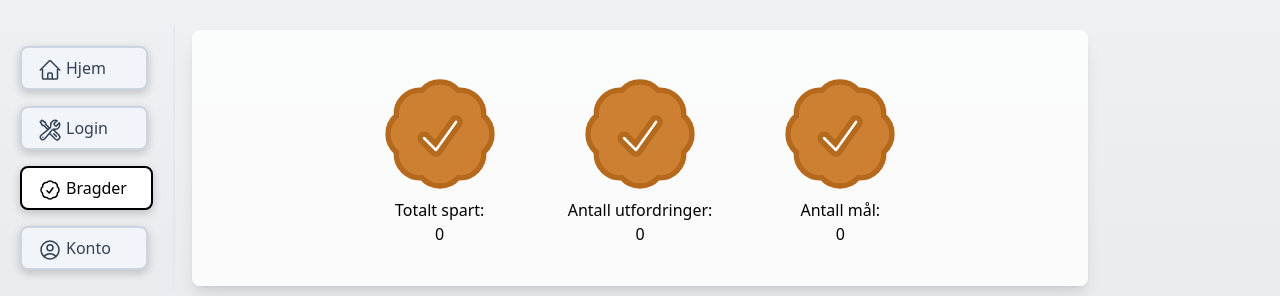
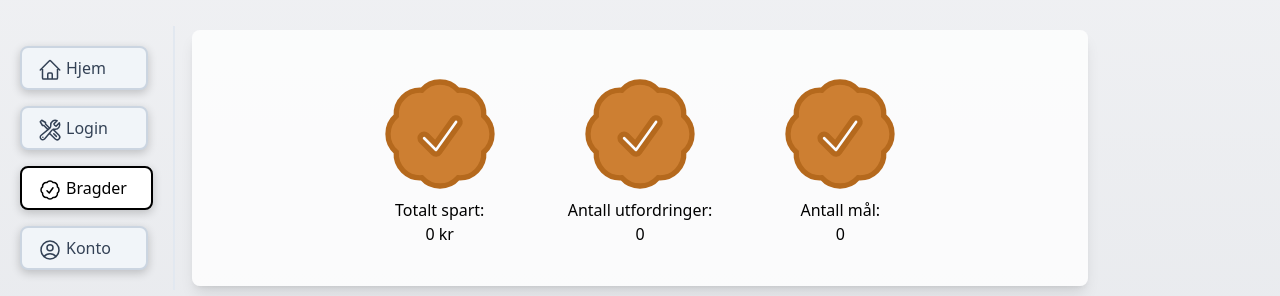
Before and after one commit to emilaastrom/Systemutvikling2-Frontend, a Next.js app: page /badges in a window 1280 px wide. Shown: the part 242-538 px from the top of the page. Built offline with nearby package versions, Linux system fonts and the light colour scheme; no server answers.

Commit message:
badges: Rounded money earned to nearest int

```diff
--- a/src/app/badges/page.tsx
+++ b/src/app/badges/page.tsx
@@ -25,7 +25,7 @@ const BadgesPage: React.FC = () => {
     console.log("Fetching earned data");
     try {
       const data = await apiHandler("goal", "get", "/getTotalSaved");
-      setEarned(data.data.totalSaved);
+      setEarned(Math.floor(data.data.totalSaved));
     } catch (error) {
       console.error(error);
     }
@@ -118,7 +118,7 @@ const BadgesPage: React.FC = () => {
                 }
               />
               Totalt spart: <br />
-              {earned}
+              {earned} kr
             </div>
             <div className="items-center flex-col flex text-center">
               <CustomIcon
```
